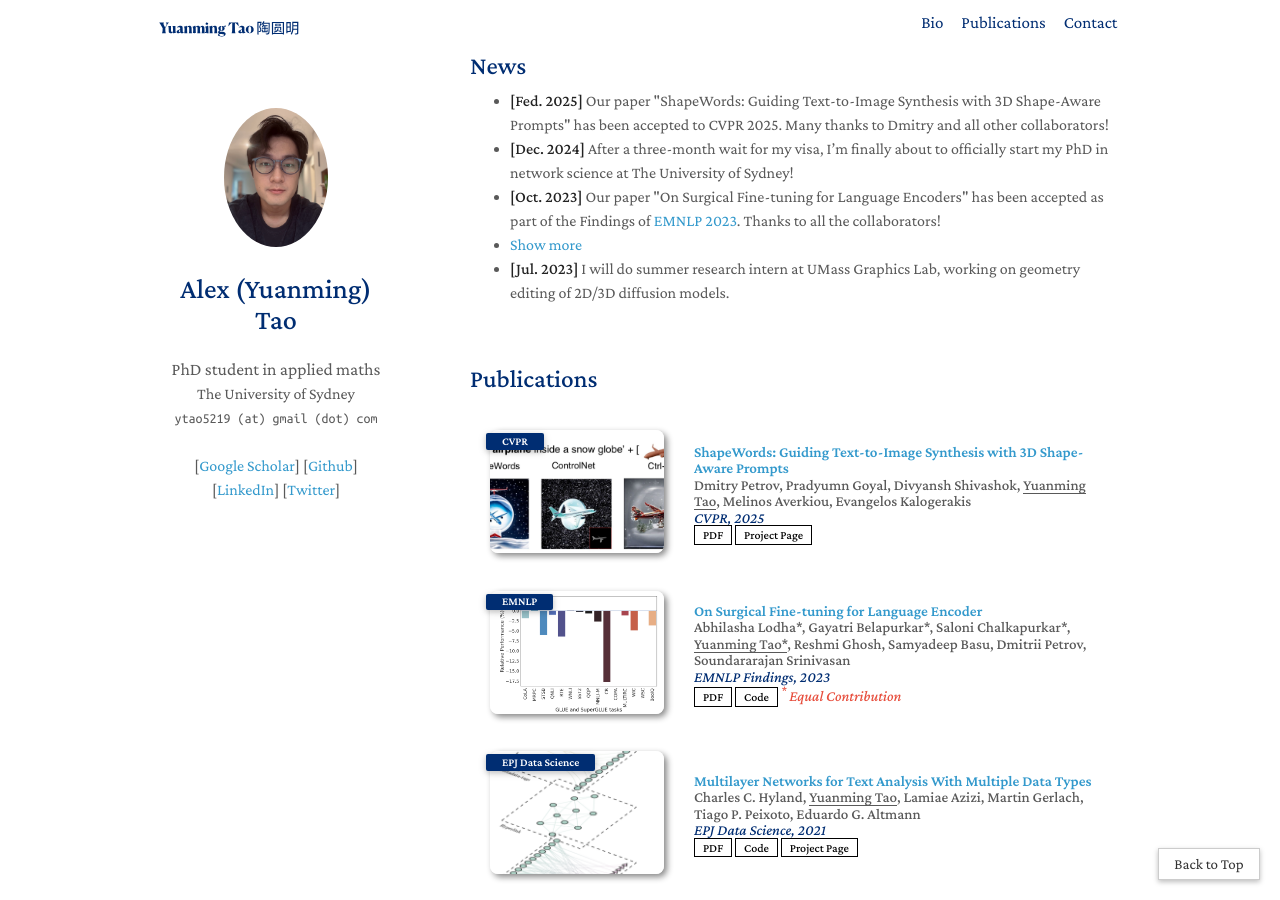
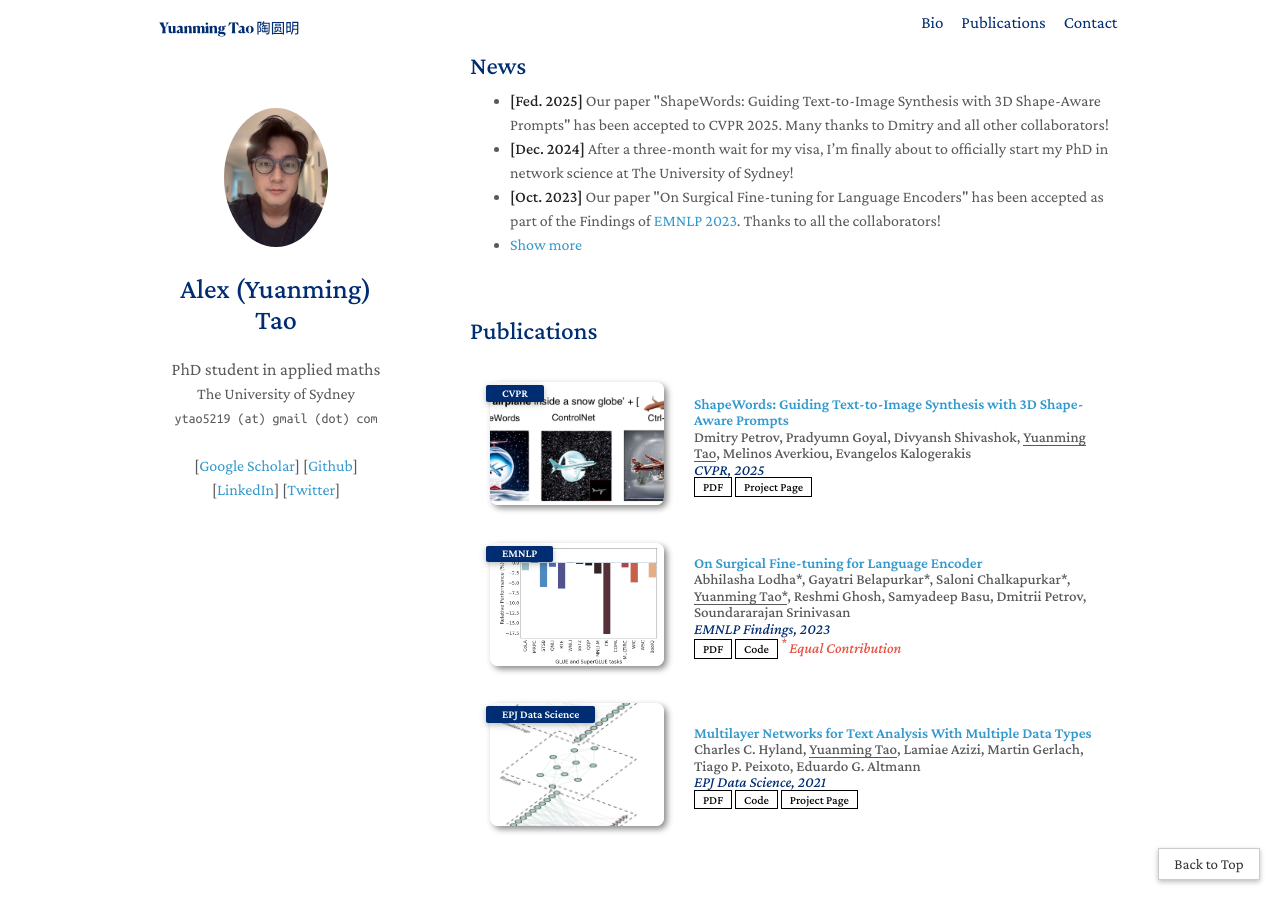
Before and after one commit to alexta0/alexta0.github.io, a Jekyll site: the page built from index.md, in a window 1280 px wide and 900 px high, scrolled down 395 px. Built offline with Jekyll 4.4.1, drawn with Linux system fonts in a browser that asks for light colours; a style sheet for code colours, icons or effects is not loaded.

Commit message:
fix bug for news

```diff
--- a/_includes/news.md
+++ b/_includes/news.md
@@ -12,9 +12,10 @@
 
 <li> <a href="javascript:toggle_vis('newsmore')">Show more</a> </li>
 
+<div id="newsmore" style="display:none">
+
 <li><strong>[Jul. 2023]</strong> I will do summer research intern at UMass Graphics Lab, working on geometry editing of 2D/3D diffusion models.</li>
 
-<div id="newsmore" style="display:none">
 <li><strong>[Jun. 2021]</strong> I'm proud to share that our paper "Multilayer Networks for Text Analysis With Multiple Data Types" was accepted by EPJ Data Science, a Q1 journal according to the <a href="https://www.scimagojr.com/journalsearch.php?q=21100397403&tip=sid&clean=0">SCImago Journal Rank</a>.</li>
 
 <li><strong>[May 2020]</strong> I'm excited to begin my journey as a Software Development Engineer with Huawei in Hangzhou.</li>
```
